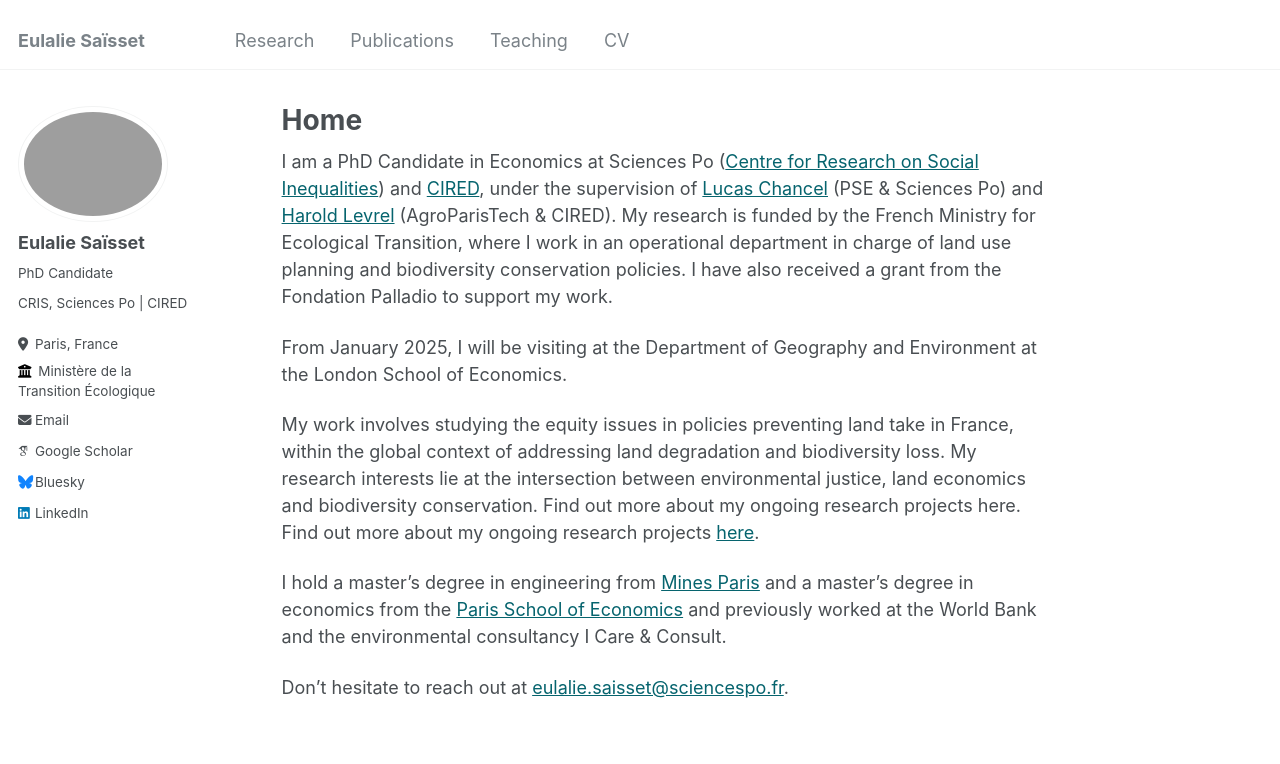
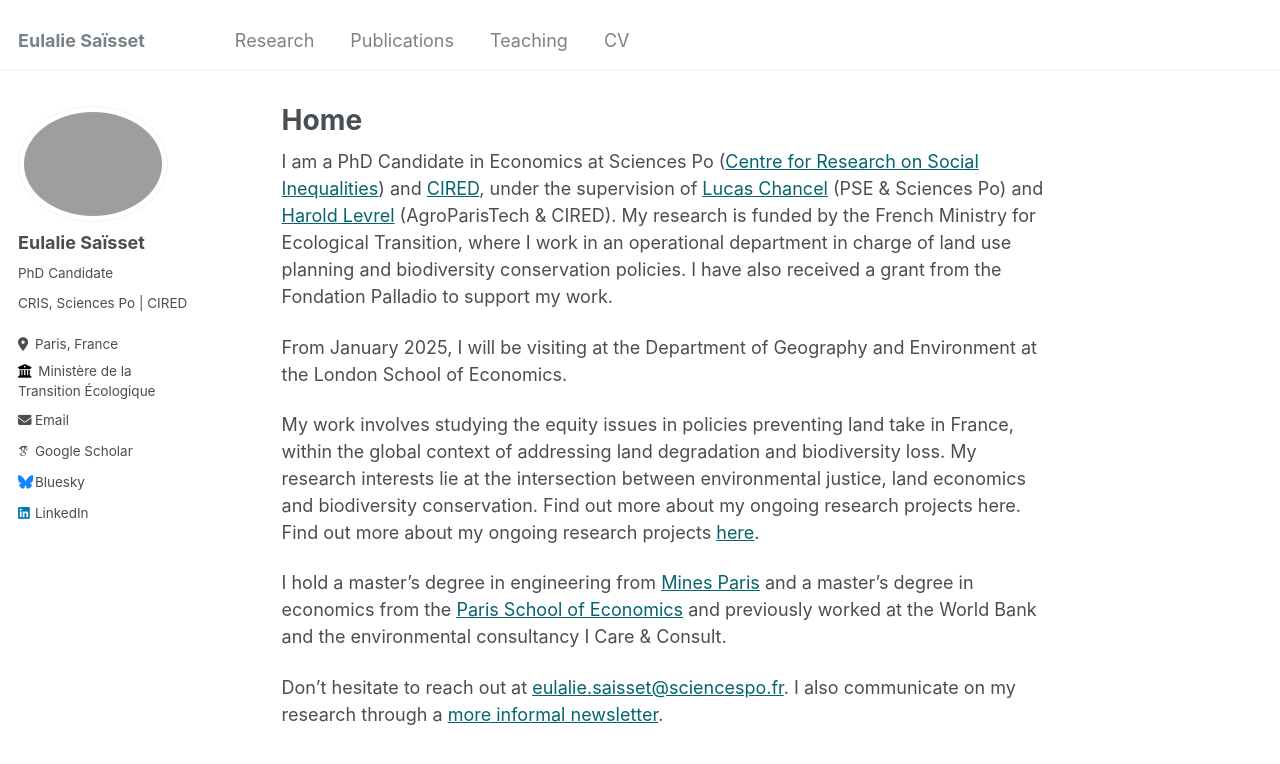
Before and after one commit to eulaliesaisset/eulaliesaisset.github.io, a Jekyll site: the page built from _pages/about.md, in a window 1280 px wide and 940 px high. Shown: the top 764 px of the window. Built offline with Jekyll 4.4.1, drawn with Linux system fonts in a browser that asks for light colours; some web fonts are replaced.

Commit message:
Add newsletter

```diff
--- a/_pages/about.md
+++ b/_pages/about.md
@@ -15,4 +15,4 @@ My work involves studying the equity issues in policies preventing land take in
 
 I hold a master's degree in engineering from [Mines Paris](https://www.minesparis.psl.eu/en/home/) and a master's degree in economics from the [Paris School of Economics](https://www.parisschoolofeconomics.eu/en/teaching/masters-program/ppd-public-policy-and-development/) and previously worked at the World Bank and the environmental consultancy I Care & Consult.
 
-Don't hesitate to reach out at [eulalie.saisset@sciencespo.fr](mailto:eulalie.saisset@sciencespo.fr).
+Don't hesitate to reach out at [eulalie.saisset@sciencespo.fr](mailto:eulalie.saisset@sciencespo.fr). I also communicate on my research through a [more informal newsletter](https://docs.google.com/forms/d/e/1FAIpQLSc0KMamz1bUvNJ7rHEwgfn604Yl-0u_W-1VuNxiWdAKwa-cwQ/viewform?usp=sf_link).
```
